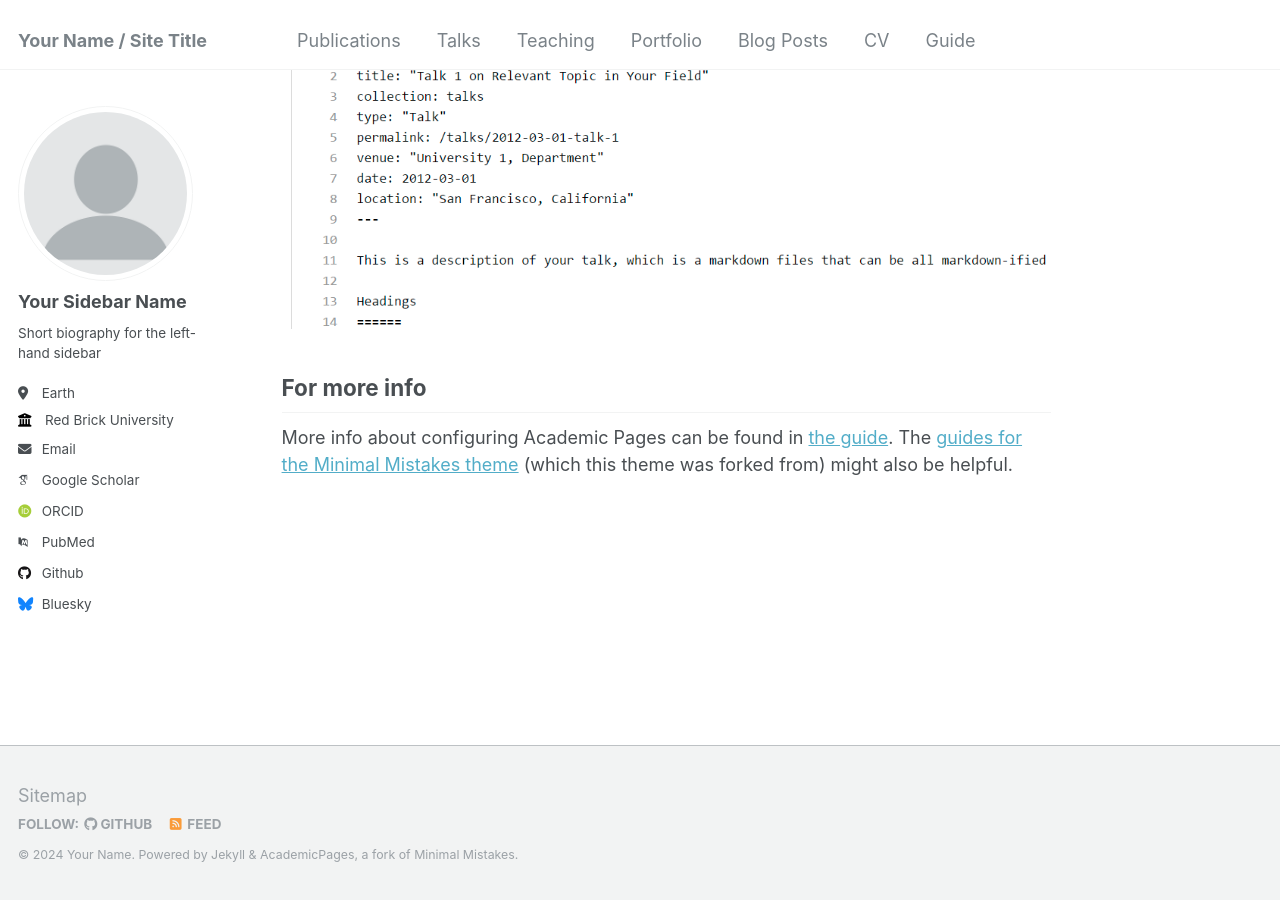
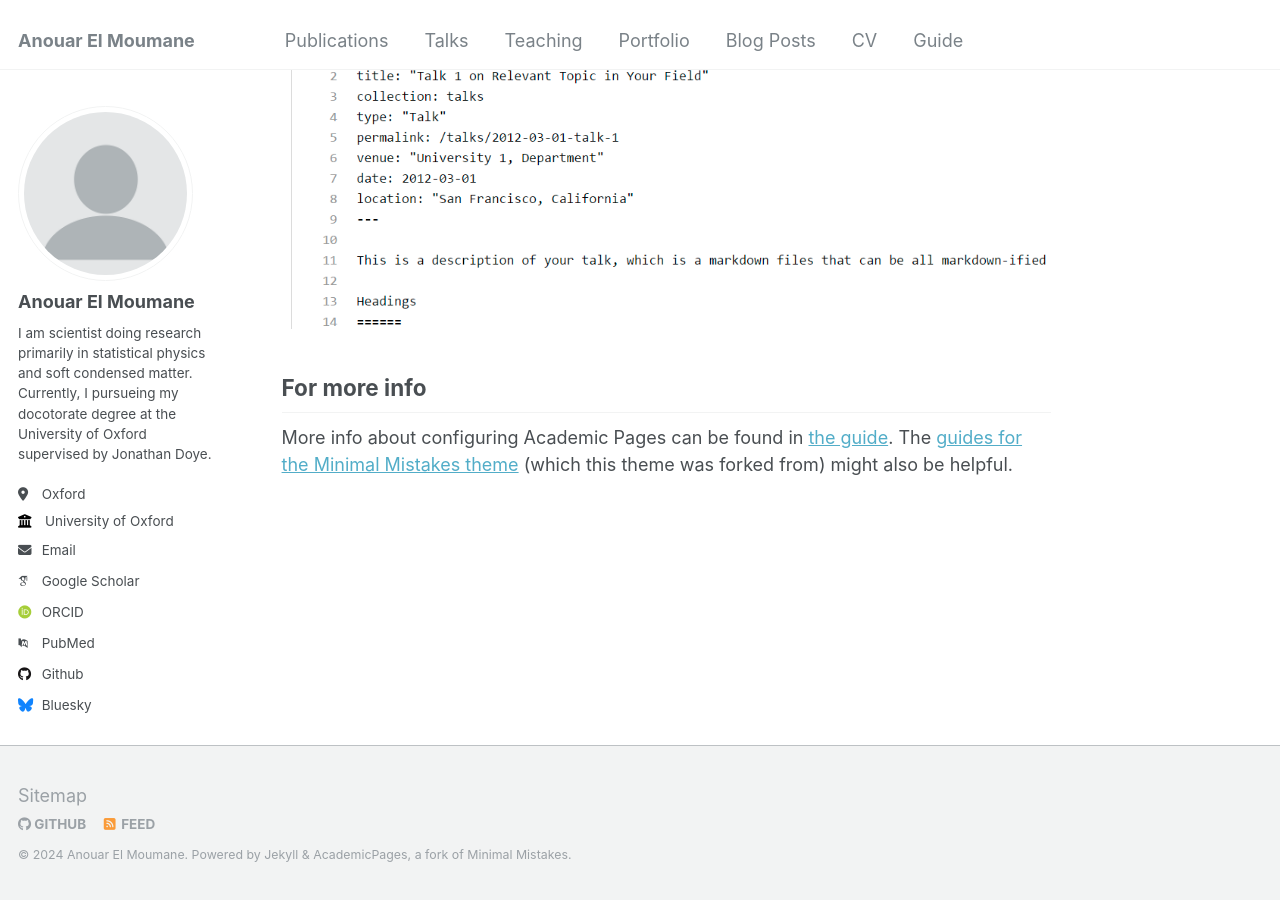
Before and after one commit to aelmoumane/MyAcademicWebsite, a Jekyll site: the page built from _pages/about.md, in a window 1280 px wide and 900 px high, scrolled down 2660 px. Built offline with Jekyll 4.4.1, drawn with Linux system fonts in a browser that asks for light colours; some web fonts are replaced.

Commit message:
Update _config.yml

```diff
--- a/_config.yml
+++ b/_config.yml
@@ -7,14 +7,14 @@
 # server process.
 
 # Basic Site Settings
-locale                   : "en-US"
-title                    : "Your Name / Site Title"
+locale                   : "en-UK"
+title                    : "Anouar El Moumane"
 title_separator          : "-"
-name                     : &name "Your Name"
-description              : &description "personal description"
-url                      : https://academicpages.github.io # the base hostname & protocol for your site e.g. "https://mmistakes.github.io"
-baseurl                  : "" # the subpath of your site, e.g. "/blog"
-repository               : "academicpages/academicpages.github.io"
+#name                     : &name "Your Name"
+#description              : &description "personal description"
+#url                      : https://academicpages.github.io # the base hostname & protocol for your site e.g. "https://mmistakes.github.io"
+#baseurl                  : "" # the subpath of your site, e.g. "/blog"
+#repository               : "academicpages/academicpages.github.io"
 
 # Site Author - The following control what appear as part of the author content on the side bar.
 #               If a field is blank the icon and link will not appear, otherwise it will be shown.
@@ -22,13 +22,13 @@ repository               : "academicpages/academicpages.github.io"
 author:
   # Biographic information
   avatar           : "profile.png"
-  name             : "Your Sidebar Name"
-  pronouns         : # example: "she/her"
-  bio              : "Short biography for the left-hand sidebar"
-  location         : "Earth"
-  employer         : "Red Brick University"
-  uri              : # URL
-  email            : "none@example.org"
+  name             : "Anouar El Moumane"
+  #pronouns         : # example: "she/her"
+  bio              : "I am scientist doing research primarily in statistical physics and soft condensed matter. Currently, I pursueing my docotorate degree at the University of Oxford supervised by Jonathan Doye."
+  location         : "Oxford"
+  employer         : "University of Oxford"
+  #uri              : # URL
+  email            : "elmoumane@thphy.uni-duesseldorf.de"
 
   # Academic websites
   arxiv            : # URL - Update with the correct link to your profile
```
